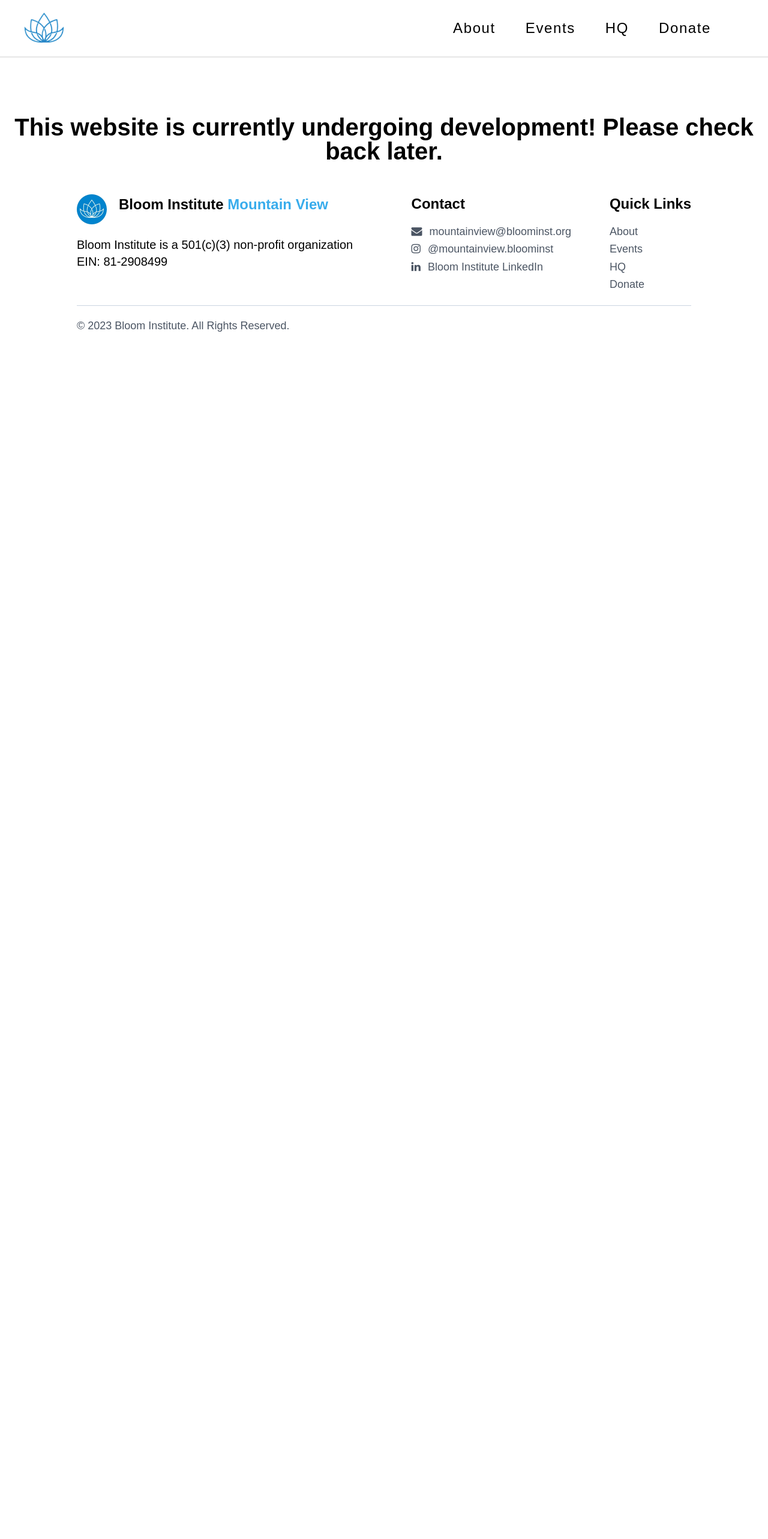
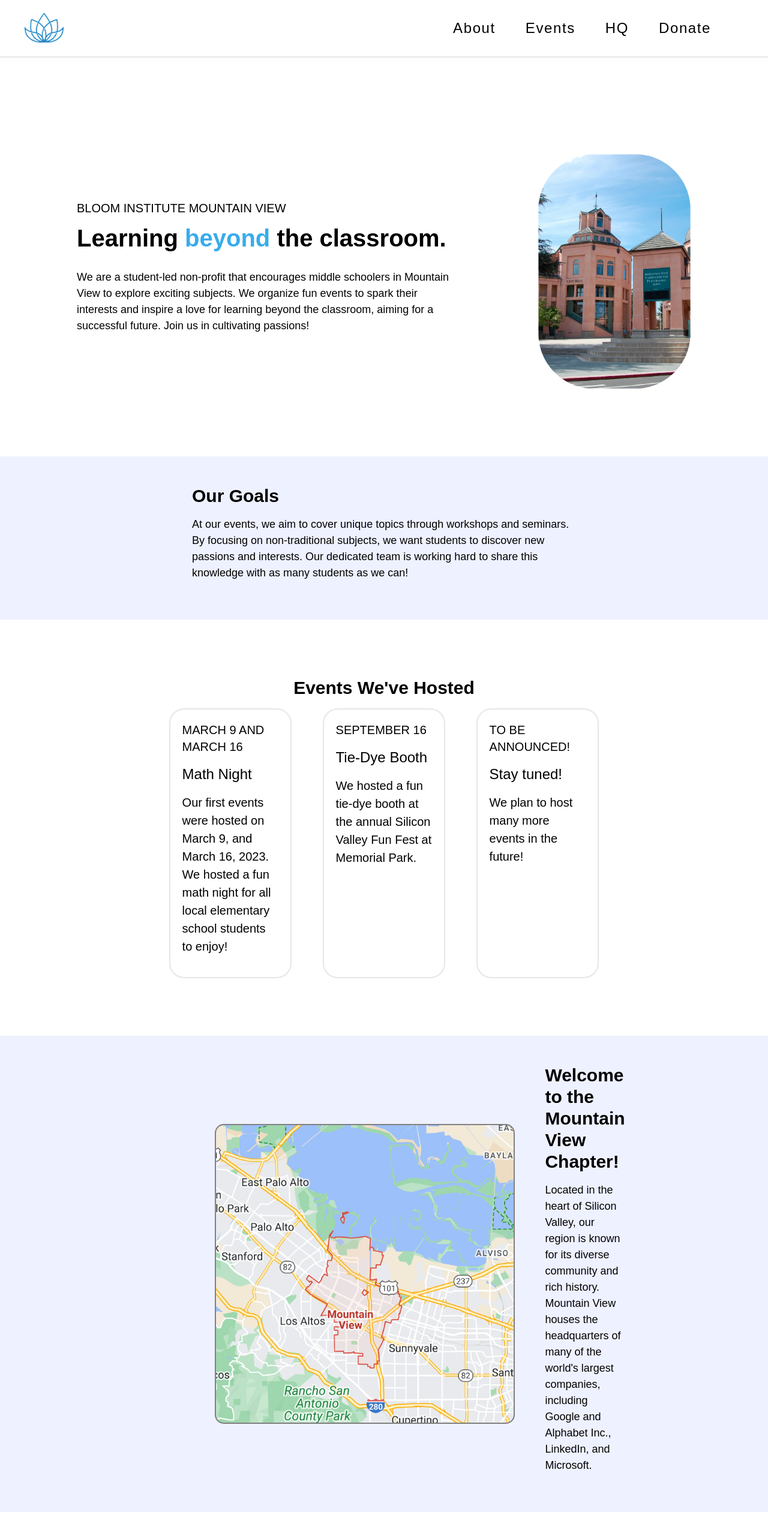
Before and after one commit to djarty24/bloominst-mv, a React (Vite) app: page / in a window 1280 px wide. Shown: the top 2566 px of the page at 60% size. Before the commit the page ends 800 px from the top, so only its background shows below. Built offline with nearby package versions, Linux system fonts and the light colour scheme; a web font is replaced by a local one.

Commit message:
temporary website up

```diff
--- a/package.json
+++ b/package.json
@@ -10,10 +10,14 @@
     "preview": "vite preview"
   },
   "dependencies": {
+    "@emotion/react": "^11.11.4",
+    "@emotion/styled": "^11.11.0",
+    "@mui/material": "^5.15.14",
     "@radix-ui/react-icons": "^1.3.0",
     "@tabler/icons-react": "^3.1.0",
     "class-variance-authority": "^0.7.0",
     "clsx": "^2.1.0",
+    "embla-carousel-autoplay": "^8.0.0",
     "embla-carousel-react": "^8.0.0",
     "framer-motion": "^11.0.18",
     "react": "^18.2.0",
--- a/src/components/about/Member.jsx
+++ b/src/components/about/Member.jsx
@@ -2,8 +2,8 @@
 
 function Member({ position, name, photo }) {
   return (
-    <div className="bg-white rounded-lg overflow-hidden shadow-md flex flex-col justify-center items-center p-4 aspect-w-1 aspect-h-1">
-      <img src={photo} alt={name} className="w-24 h-24 object-cover rounded-full mb-2" />
+    <div className="rounded-lg flex flex-col justify-center items-center size-fit aspect-square">
+      <img src={photo} alt={name} className="aspect-square mb-2 rounded-md" />
       <h3 className="text-lg font-semibold mb-1">{position}</h3>
       <p className="text-gray-700">{name}</p>
     </div>
--- a/src/components/carousel/EmblaCarousel.jsx
+++ b/src/components/carousel/EmblaCarousel.jsx
@@ -6,6 +6,7 @@
     usePrevNextButtons
 } from './EmblaCarouselArrowButtons'
 import useEmblaCarousel from 'embla-carousel-react'
+import Autoplay from 'embla-carousel-autoplay'
 
 const EmblaCarousel = (props) => {
     const { slides, options } = props
--- a/src/components/events/Events.css
+++ b/src/components/events/Events.css
@@ -1,4 +1,4 @@
-.past-section {
+.wide-section {
     margin: 3rem auto;
     padding: 3rem 20px;
     width: 100%;
--- a/src/components/events/Events.jsx
+++ b/src/components/events/Events.jsx
@@ -15,11 +15,10 @@
             </div>
             <div className='section bg-accent'>
                 <h2>Calendar</h2>
-                {/* <iframe className='calendar w-full' src="https://calendar.google.com/calendar/embed?src=mountainview%40bloominst.org&ctz=America%2FLos_Angeles"></iframe> */}
                 <iframe style={{aspectRatio: "5 / 4", width: "100%"}} src="https://embed.styledcalendar.com/#xPzT5eiLzun3xEJn3CPr" title="Styled Calendar" class="styled-calendar-container" data-cy="calendar-embed-iframe"></iframe>
                 <script async type="module" src="https://embed.styledcalendar.com/assets/parent-window.js"></script>
             </div>
-            <div className='past-section'>
+            <div className='wide-section'>
                 <h2>Past Events</h2>
                 <div className='flex flex-col items-center justify-center border border-[#d1d5db] rounded-2xl p-6 my-6'>
                     <h3 className='font-semibold mb-2'>STEM Night</h3>
--- a/src/components/footer/Footer.jsx
+++ b/src/components/footer/Footer.jsx
@@ -8,7 +8,7 @@
                 <div>
                     <div className='w-fit flex gap-5 items-center justify-center'>
                         <img src="/favicon.png" alt="" className='w-[50px] h-[50px]'/>
-                        <h3 className='font-semibold'>Bloom Institute <span className='highlight'>Mountain View</span></h3>
+                        <h3 className='font-semibold text-left'>Bloom Institute <span className='highlight'>Mountain View</span></h3>
                     </div>
 					<h4 className='py-5'>Bloom Institute is a 501&#40;c&#41;&#40;3&#41; non-profit organization<br />EIN: 81-2908499</h4>
     			</div>
--- a/src/components/home/Home.css
+++ b/src/components/home/Home.css
@@ -1,23 +1,64 @@
-body {
-  background-color: white;
+
+.home-intro {
+	@media only screen and (max-width: 1080px) {
+		display: block;
+		text-align: center;
+	}
+
+	@media only screen and (min-width: 1080px) {
+		display: flex;
+		gap: 10vw;
+		align-items: center;
+	}
+
+	padding-top: 5vw;
+	padding-left: 10vw;
+	padding-right: 10vw;
+	padding-bottom: 5vw;
 }
 
-h1 {
-  text-align: center;
+.home-intro img {
+    width: 20vw;
+    @media only screen and (max-width: 1080px) {
+		display: none;
+	}
 }
 
-h2 {
-  text-align: center;
+.events {
+	display: flex;
+	@media only screen and (max-width: 1080px) { flex-direction: column; align-items: center; gap: 50px; }
+	@media only screen and (min-width: 1080px) { justify-content: space-evenly;	}
 }
 
-h3 {
-  text-align: center;
+.home-event {
+	@media only screen and (max-width: 1080px) { width: 80%; }
+	@media only screen and (min-width: 1080px) { width: 25%; }
+	padding: 20px;
+	border: 2px solid var(--light-gray);
+	border-radius: 25px;
 }
 
-button {
-  background-color: blue;
-  color: white;
-  border: none;
-  height: 36px;
-  width: 100px;
+.home-event p {
+	font-size: 20px;
 }
+
+.home-map {
+	margin-left: 10vw;
+	margin-right: 10vw;
+	@media only screen and (max-width: 1080px) { display: block;}
+	@media only screen and (min-width: 1080px) {
+		display: flex;
+		align-items: center;
+		gap: 50px;
+	}
+}
+
+.home-map img {
+    border: 2px solid gray; border-radius: 15px;
+    @media only screen and (max-width: 200px) { width: 150px; }
+    @media only screen and (min-width: 200px) { width: 150px; }
+	@media only screen and (min-width: 400px) { width: 300px; }
+	@media only screen and (min-width: 600px) { width: 400px; }
+	@media only screen and (min-width: 800px) { width: 450px; }
+	@media only screen and (min-width: 1080px) { width: 500px; }
+}
--- a/src/components/home/Home.jsx
+++ b/src/components/home/Home.jsx
@@ -1,41 +1,54 @@
+
 import React from 'react'
 import './Home.css'
 
 const Home = () => {
   return (
     <div className='home'>
-        <h1>This website is currently undergoing development! Please check back later.</h1>
-        {/* <h1>
-            Purpose
-        </h1>
-            <p1>
-                Bloom Institute is a student-run non-profit organization aimed to promote non-traditional subjects to middle school students. In our region, we look forward to inspire and motivate students to learn about a variety of subjects. We want to provide students in the Mountain View area with fun and educational events that will help grow their interests for a successful future. We hope these events will help inspire many students to further pursue their passions beyond what is taught in a traditional classroom.
-            </p1>
-        <h2>
-            Goals
-        </h2>
-            <p2>
-                Within our events, we hope to touch on many unique topics by hosting workshops and seminars. We chose these non-traditional topics in hopes that students can find new passions, interests, and be able develop new hobbies. We believe that these subjects are important in a student's creative development, which is why our team is working diligently to make sure this knowledge can reach as many students as possible.
-            </p2>
-        <h3>
-            What We've Done
-        </h3>
-            <p3>
-                Our first event was hosted on March 9, 2023 and March 16, 2023. We hosted a fun math night for all elementary school students at our local elementary schools.
-                Bloom Institute hosted a fun tie-dye booth at the annual Silicon Valley Fun Fest at Memorial Park on September 9, 2023.
-            </p3>
-            <br />
-            <br />
-            <p4>
-                Looking for an opportunity to gain valuable leadership exeprience? Need volunteer hours? Come volunteer at or join Bloom Institute's Mountain View Region!
-            </p4>
+        <div className='home-intro'>
+            <div className='home-intro-text'>
+                <h4 className='caption'>BLOOM INSTITUTE MOUNTAIN VIEW</h4>
+                <h1>Learning <span className='highlight'>beyond</span> the classroom.</h1>
+                <p>We are a student-led non-profit that encourages middle schoolers in Mountain View to explore exciting subjects. We organize fun events to spark their interests and inspire a love for learning beyond the classroom, aiming for a successful future. Join us in cultivating passions!</p>
+            </div>
+            <img src="/mountain-view.png" alt="" />
+        </div>
 
+        <div className="section bg-accent">
+            <h2>Our Goals</h2>
+            <p>At our events, we aim to cover unique topics through workshops and seminars. By focusing on non-traditional subjects, we want students to discover new passions and interests. Our dedicated team is working hard to share this knowledge with as many students as we can!</p>
+        </div>
 
-            <br />
-            <br />
-            <button>
-                Learn More
-            </button> */}
+        <div className="wide-section">
+            <h2 className='text-center'>Events We've Hosted</h2>
+            <div className='events'>
+                <div className="home-event">
+                    <h4 className='caption'>MARCH 9 AND MARCH 16</h4>
+                    <h3>Math Night</h3>
+                    <p>Our first events were hosted on March 9, and March 16, 2023. We hosted a fun math night for all local elementary school students to enjoy!</p>
+                </div>
+                <div className="home-event">
+                    <h4 className='caption'>SEPTEMBER 16</h4>
+                    <h3>Tie-Dye Booth</h3>
+                    <p>We hosted a fun tie-dye booth at the annual Silicon Valley Fun Fest at Memorial Park.</p>
+                </div>
+                <div className="home-event">
+                    <h4 className='caption'>TO BE ANNOUNCED!</h4>
+                    <h3>Stay tuned!</h3>
+                    <p>We plan to host many more events in the future!</p>
+                </div>
+            </div>
+        </div>
+
+        <div className="wide-section bg-accent">
+                <div className="home-map">
+                <img className='border bg-gray-600' src="/map.png" alt="Map of Mountain View" />
+                <div>
+                    <h2>Welcome to the Mountain View Chapter!</h2>
+                    <p>Located in the heart of Silicon Valley, our region is known for its diverse community and rich history. Mountain View houses the headquarters of many of the world's largest companies, including Google and Alphabet Inc., LinkedIn, and Microsoft.</p>
+                </div>
+            </div>
+        </div>
     </div>
   )
 }
--- a/src/index.css
+++ b/src/index.css
@@ -129,3 +129,17 @@
         padding: 3rem 25%;
     }
 }
+
+.wide-section {
+    margin: 3rem auto;
+    padding: 3rem 20px;
+    width: 100%;
+
+    @media (min-width: 800px) {
+        padding: 3rem 10%;
+    }
+
+    @media (min-width: 1024px) {
+        padding: 3rem 18%;
+    }
+}
```
Also changed, not shown: src/components/about/About.jsx (+5 -20 lines), public/mountain-view.png (added), 1 other file (tests, documents, lock files or other folders).
